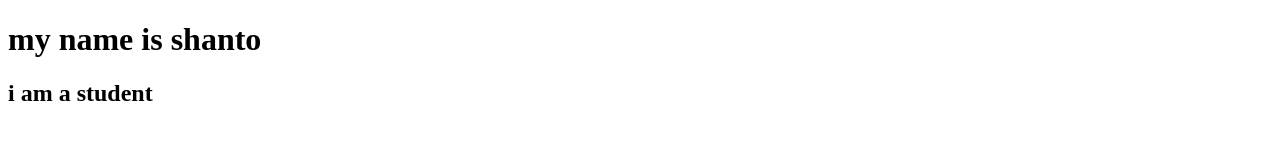
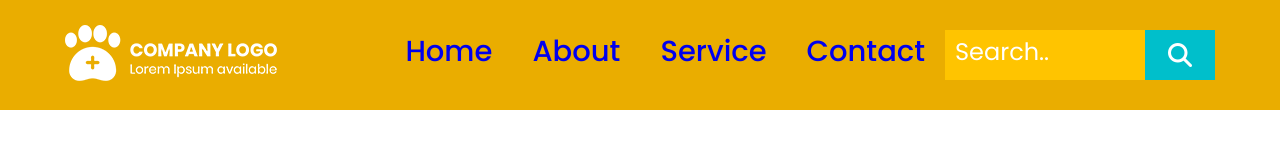
Before and after one commit to Zubaer-ahamad/web-page-1, a plain HTML site: page index.html in a window 1280 px wide. Drawn offline with Linux system fonts and the light colour scheme.

Commit message:
4th commit

```diff
--- /dev/null
+++ b/class.css
@@ -0,0 +1,84 @@
+@import url('https://fonts.googleapis.com/css2?family=Poppins:wght@300;400;500;600;700;800&display=swap');
+/* font-family: 'Poppins', sans-serif; */
+
+
+*{
+    margin: 0;
+    padding: 0;
+    box-sizing: border-box;
+}
+
+.hader{
+    width: 100%;
+    background-color: #EAAD00;
+}
+
+.hader-container{
+    width: 1200px;
+    background-color: #EAAD00;
+    margin: 0 auto;
+    padding: 25px;
+    display: flex;
+    justify-content: space-between;
+    align-items: center;
+}
+
+.hader-logo{
+    cursor: pointer;
+}
+
+a{
+    text-decoration: none;
+}
+
+ul li{
+    list-style-type: none;
+}
+
+.heder-menu .menu{
+    display: flex;
+}
+
+.heder-menu .menu li a{
+    padding: 10px 20px;
+    font-family: 'Poppins', sans-serif;
+    font-size: 29px;
+    font-weight: 500;
+}
+
+.search-fild{
+    height: 50px;
+    width: 270px;
+    padding: o 10px;
+    background-color: #FFC400;
+    padding: 0 10px;
+    border: none;
+}
+
+.search-fild::placeholder{
+    font-size: 24px;
+    font-weight: 400;
+    font-family: 'Poppins', sans-serif;
+    color: white;
+}
+
+.search-item{
+    position: relative;
+}
+
+.search-btn{
+    height: 50px;
+    width: 70px;
+    background-color: #00BFCB;
+    position: absolute;
+    right: 0;
+    top: 0;
+    display: flex;
+    justify-content: center;
+    align-items: center;
+}
+
+.search-icon{
+    font-size: 24px;
+    color: #FFFFFF;
+}
--- a/index.html
+++ b/index.html
@@ -4,9 +4,29 @@
     <meta charset="UTF-8">
     <meta name="viewport" content="width=device-width, initial-scale=1.0">
     <title>Project-1</title>
+    <link rel="stylesheet" href="https://cdnjs.cloudflare.com/ajax/libs/font-awesome/6.4.2/css/all.min.css" integrity="sha512-z3gLpd7yknf1YoNbCzqRKc4qyor8gaKU1qmn+CShxbuBusANI9QpRohGBreCFkKxLhei6S9CQXFEbbKuqLg0DA==" crossorigin="anonymous" referrerpolicy="no-referrer" />
+    <link rel="stylesheet" href="./class.css">
 </head>
 <body>
-    <h1>my name is shanto</h1>
-    <h2>i am a student</h2>
+    <!-- ....... hader ....... -->
+
+    <div class="hader">
+        <div class="hader-container">
+            <div class="hader-logo"><img src="./img folder/hederlogout.png" alt="Hader Logo"></div>
+            <div class="heder-menu">
+                <ul class="menu">
+                    <li><a href="a">Home</a></li>
+                    <li><a href="a">About</a></li>
+                    <li><a href="a">Service</a></li>
+                    <li><a href="a">Contact</a></li>
+                    <li class="search-item">
+                        <input type="text" placeholder="Search.." class="search-fild">
+                        <div class="search-btn"><i class="fa-solid fa-magnifying-glass search-icon"></i></div>
+                    </li>
+
+                </ul>
+            </div>
+        </div>
+    </div>
 </body>
 </html>
```
Also changed, not shown: img folder/dog1.png (added), img folder/hederlogout.png (added).
